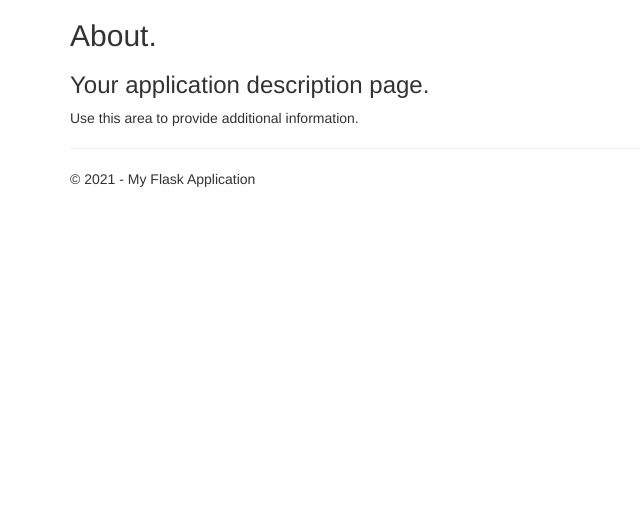
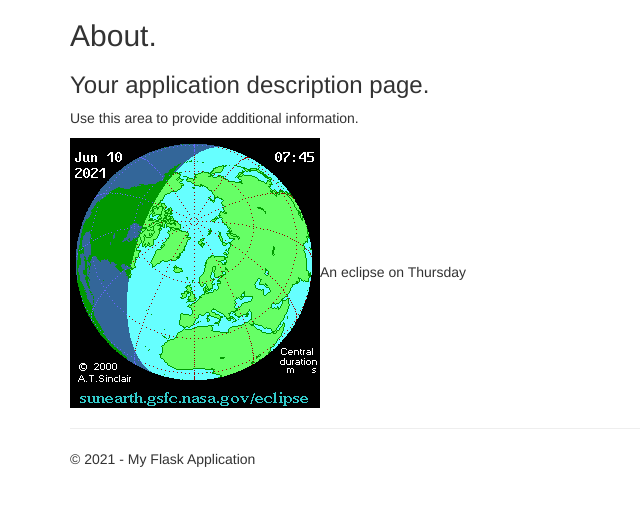
Before and after one commit to taberdar/FlaskWebProject, a Flask app: page /about in a window 1280 px wide. Shown: the part 51-557 px from the top of the page, without its empty margins (0-640 px from the left). Run offline with Flask 2, Linux system fonts and the light colour scheme; parts of the project's set-up code (start-up, migrations or seed data) failed here and were passed over; some libraries are stand-ins or nearby versions.

Commit message:
add eclipse

```diff
--- a/FlaskWebProject/FlaskWebProject/templates/about.html
+++ b/FlaskWebProject/FlaskWebProject/templates/about.html
@@ -7,5 +7,6 @@
 <h3>{{ message }}</h3>
 
 <p>Use this area to provide additional information.</p>
+<img src="{{ url_for('static', filename='SE2021Jun10A.gif') }}">An eclipse on Thursday</img>
 
 {% endblock %}
```
Also changed, not shown: FlaskWebProject/FlaskWebProject/static/SE2021Jun10A.gif (added).
